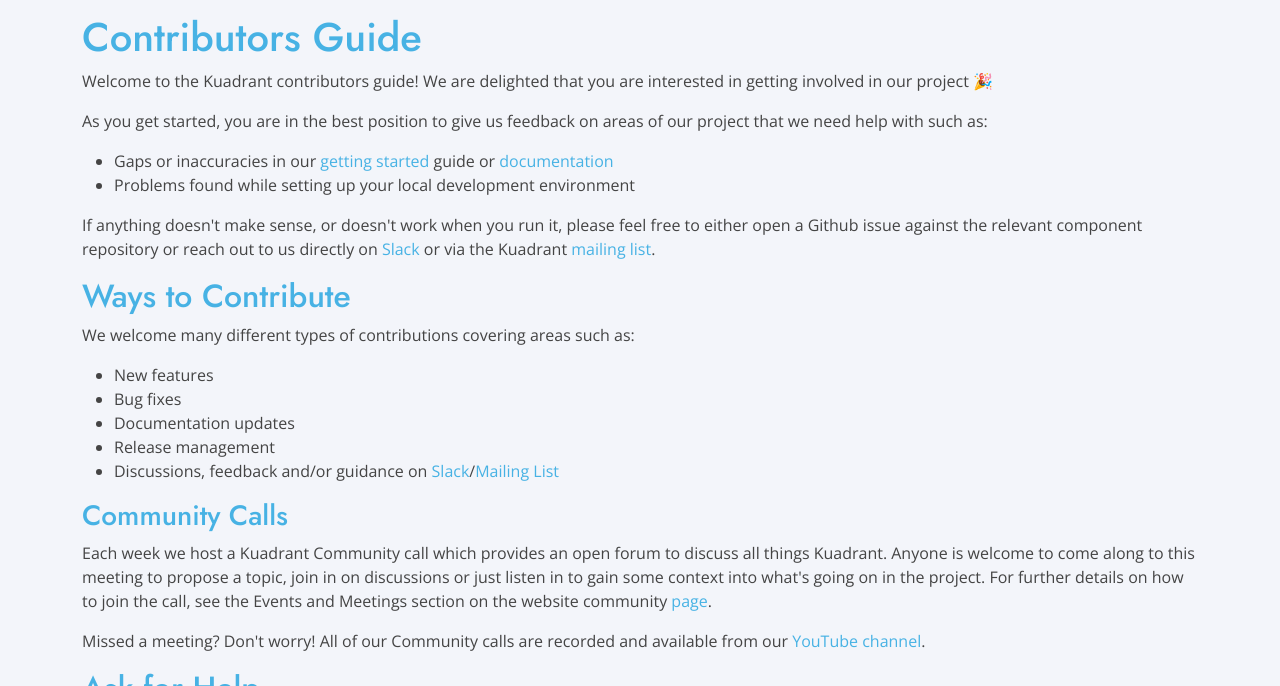
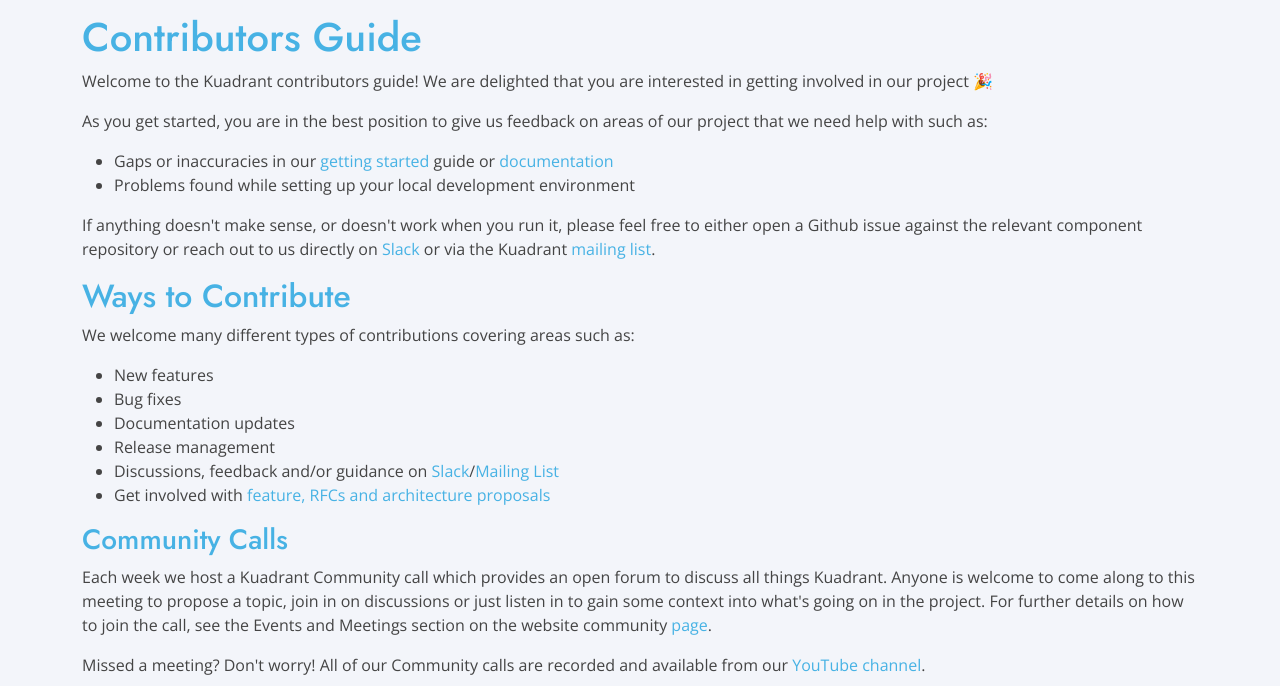
Before and after one commit to Kuadrant/kuadrant.github.io, an Eleventy site: page src/contributing.md in a window 1280 px wide. Shown: the part 77-763 px from the top of the page. Built offline with nearby package versions, Linux system fonts and the light colour scheme; Eleventy itself is replaced by a stand-in of ours; files that its build step writes are made by us from their sources; what eleventy-plugin-asciidoc, string would draw is missing.

Commit message:
Add link to rfcs
Signed-off-by: David Martin <davmarti@redhat.com>

```diff
--- a/src/contributing.md
+++ b/src/contributing.md
@@ -30,6 +30,7 @@ We welcome many different types of contributions covering areas such as:
 * Documentation updates
 * Release management
 * Discussions, feedback and/or guidance on [Slack][SlackChannelURL]/[Mailing List][MailingList]
+* Get involved with [feature, RFCs and architecture proposals](https://github.com/Kuadrant/architecture/tree/main/rfcs)
 
 ### Community Calls
 
```
